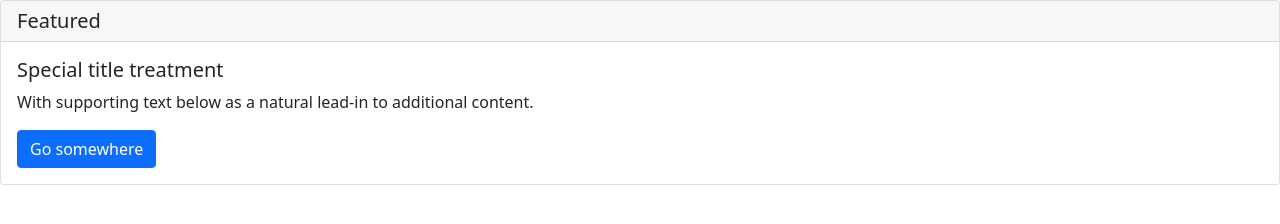
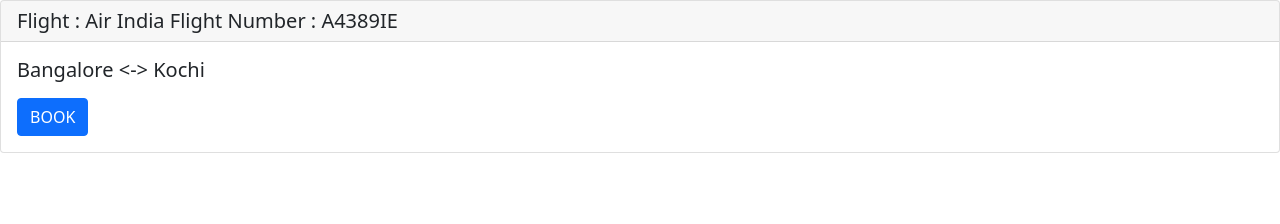
Before and after one commit to aishv20/Let-s-go-airlines, a website: page cards.html in a window 1280 px wide. Drawn offline with nearby package versions, Linux system fonts and the light colour scheme.

Commit message:
Update cards.html

```diff
--- a/cards.html
+++ b/cards.html
@@ -12,14 +12,13 @@
   </head>
   <body>
     <div class="card">
-        <h5 class="card-header">Featured</h5>
+        <h5 class="card-header">Flight : Air India   Flight Number : A4389IE</h5>
         <div class="card-body">
-          <h5 class="card-title">Special title treatment</h5>
-          <p class="card-text">With supporting text below as a natural lead-in to additional content.</p>
-          <a href="#" class="btn btn-primary">Go somewhere</a>
+          <h5 class="card-title">Bangalore <-> Kochi  </h5>
+          <p class="card-text"></p>
+          <a href="#" class="btn btn-primary">BOOK</a>
         </div>
       </div>
-
     <!-- Optional JavaScript; choose one of the two! -->
 
     <!-- Option 1: Bootstrap Bundle with Popper -->
```
